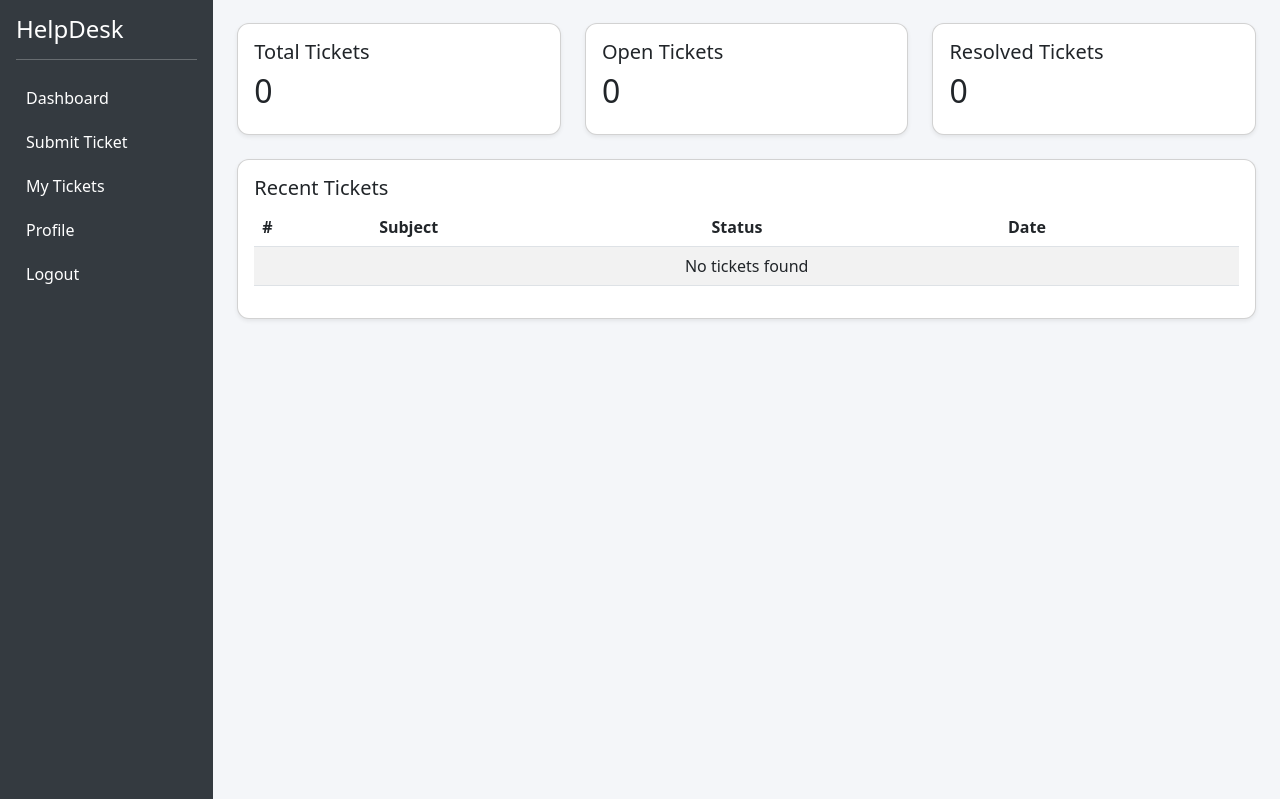
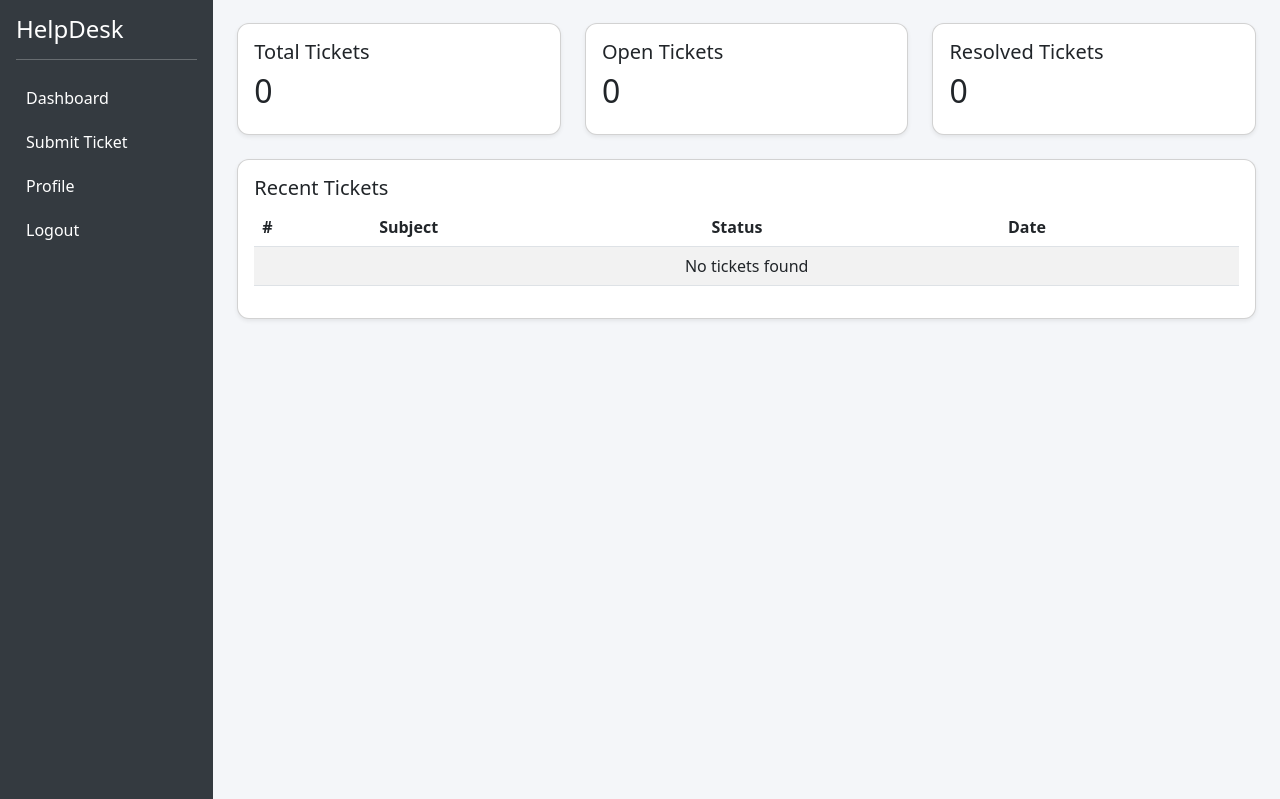
Before and after one commit to tbwahacker/helpdesk_gst, a Django app: page /auth/user-dashboard/ in a window 1280 px wide. Shown: the part 131-930 px from the top of the page. Run offline with Django 5.2, Linux system fonts and the light colour scheme; the visitor is signed in with stand-in values (Sample User, id 1).

Commit message:
Sada (#25)
* change 2024 to 2026

* create a card

* remove a ticket name and email

* remove my tickets

```diff
--- a/templates/user/dashboard.html
+++ b/templates/user/dashboard.html
@@ -31,7 +31,6 @@
       <hr>
       <a href="#">Dashboard</a>
       <a href="{% url 'ticket' %}">Submit Ticket</a>
-      <a href="#">My Tickets</a>
       <a href="#">Profile</a>
       <a href="{% url 'logout' %}">Logout</a>
     </div>
```
